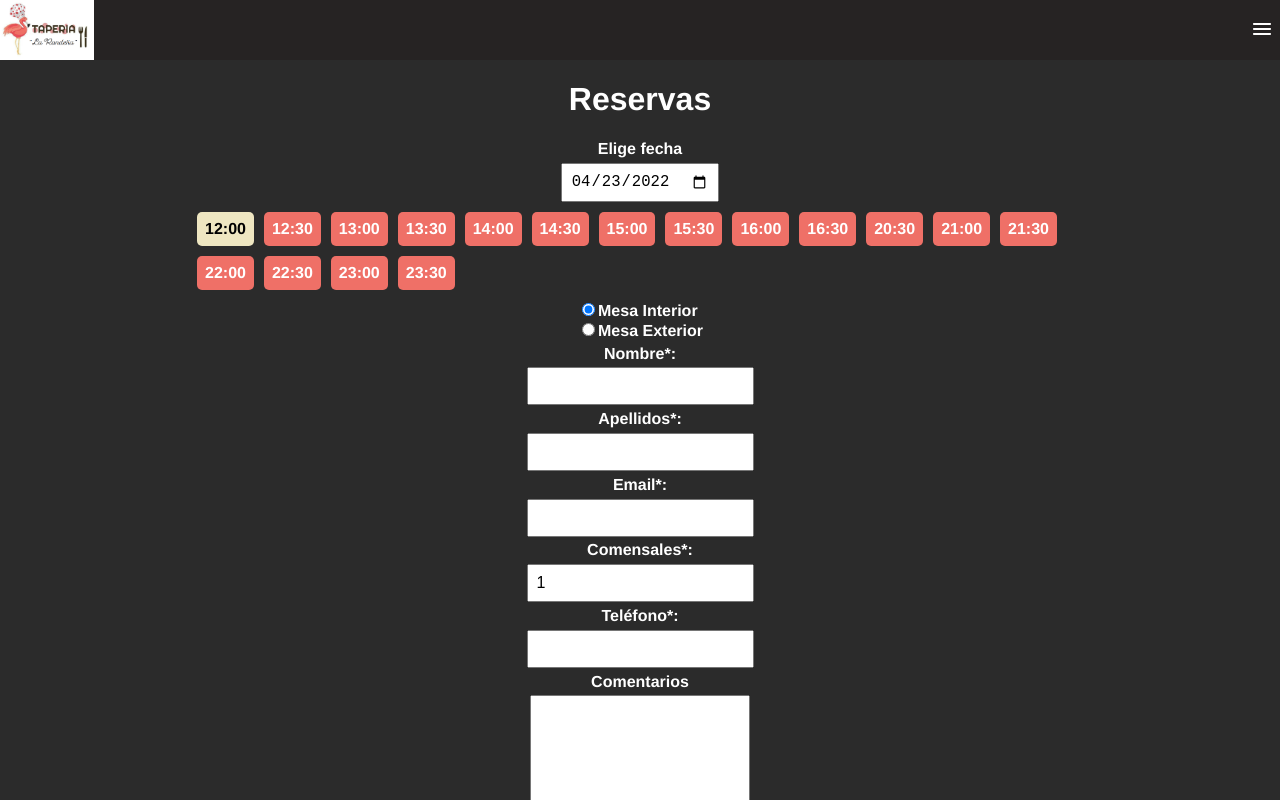
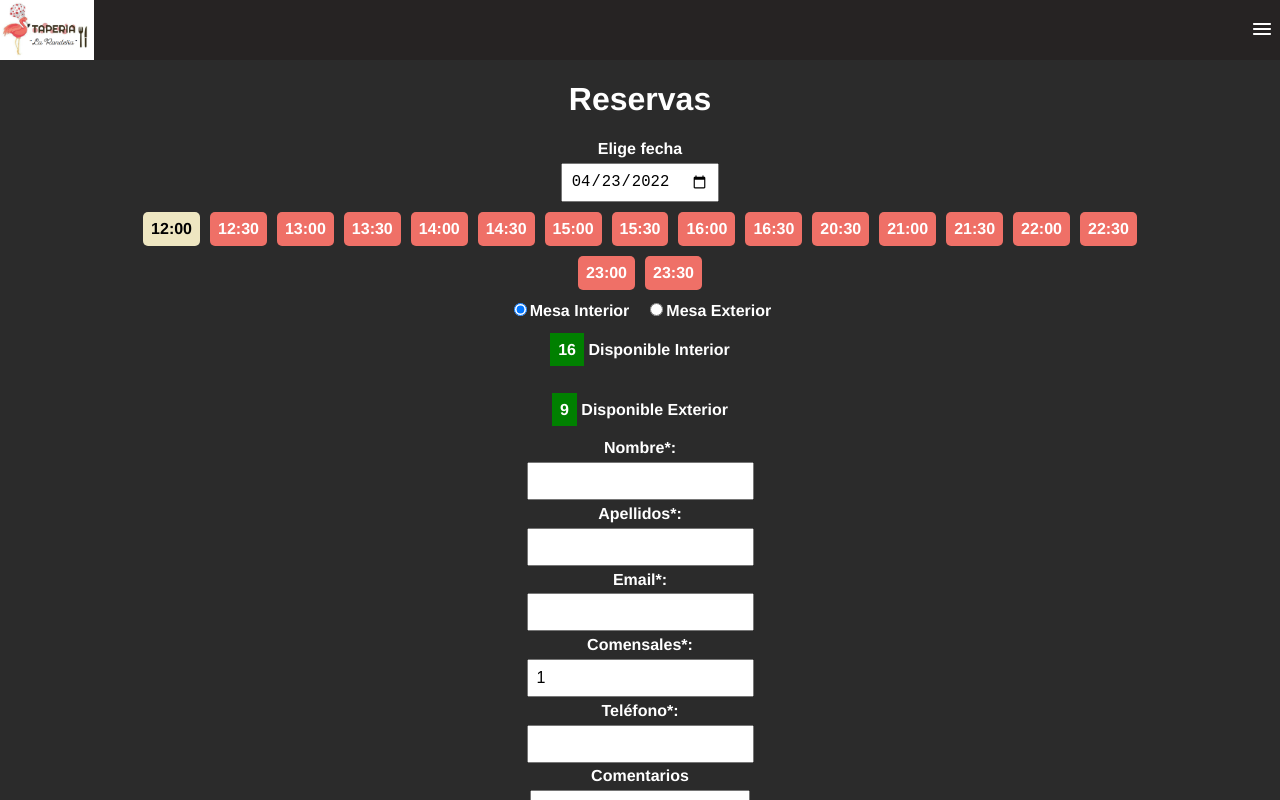
Before and after one commit to geminway92/taperia-rondenia, a Vue app: page /reservas in a window 1280 px wide. Shown: the top 800 px of the page. Built offline with nearby package versions, Linux system fonts and the light colour scheme; no server answers.

Commit message:
sweetalert library alerts now appear when I successfully book a table or when I do not book a table.

```diff
--- a/package.json
+++ b/package.json
@@ -10,7 +10,7 @@
   "dependencies": {
     "axios": "^0.26.1",
     "core-js": "^3.8.3",
-    "sweetalert2": "^11.4.8",
+    "sweetalert2": "^11.4.9",
     "vue": "^3.2.13",
     "vue-router": "^4.0.3"
   },
--- a/src/views/ReservasView.vue
+++ b/src/views/ReservasView.vue
@@ -75,6 +75,7 @@
                     <label for="hour2330">23:30</label>
                 </div>
             </div>
+
             <div class="container-toggle-tab">
 
                 <div>
@@ -86,6 +87,12 @@
                     <label for="tableExterior">Mesa Exterior</label>
                 </div>
             </div>
+
+            <div class="available-number">
+                <p><span>{{this.tableAvailableInterior}}</span> Disponible Interior</p>
+                <p><span>{{this.tableAvailableExterior}}</span> Disponible Exterior</p>
+            </div>
+
 
             <label for="nameInput">Nombre*:</label>
             <input id="nameInput" type="text" required v-model="clientForm.name">
@@ -112,11 +119,7 @@
 
             <button type="submit">Reservar</button>
         </form>
-        <div class="available-number">
 
-            <p><span>{{this.tableAvailableInterior}}</span> Disponible Interior</p>
-            <p><span>{{this.tableAvailableExterior}}</span> Disponible Exterior</p>
-        </div>
 
     </div>
     <FooterComponent/>
@@ -125,6 +128,7 @@
 <script>
 import FooterComponent from '@/components/FooterComponent.vue';
 import reserveApi from '../api/reserveApi'
+import Swal from 'sweetalert2'
 
 export default {
     name: 'reservasView',
@@ -163,33 +167,42 @@ export default {
            alert(isAvailableTable);
            if(isAvailableTable){
                try{
-                   const {data} = await reserveApi.post('reserves.json', {dayReserve: this.dateForm, hourReserve: this.checkedHour, zoneReserve: this.checkedTable, clientReserve: this.clientForm } )
-                    console.log(data)
+                    await reserveApi.post('reserves.json', {dayReserve: this.dateForm, hourReserve: this.checkedHour, zoneReserve: this.checkedTable, clientReserve: this.clientForm } )
+
+                    Swal.fire({
+                        title: 'Reserva Realizada',
+                        icon: 'success',
+                        showConfirmButton: false,
+                        timer: 1500
+                    })
 
                 }catch (error){
-                    console.log(error)
+                    Swal.fire({
+                        title: error.message,
+                        icon: 'error',
+                        confirmButtonText: 'Ok',
+                        confirmButtonColor: '#ef7067'
+                    })
                 }
             }else{
-                alert('No hay mesas disponibles');
+                Swal.fire({
+                    title: 'No hay mesas suficientes, prueba a otra hora',
+                    icon: 'error',
+                    confirmButtonText: 'Ok',
+                    confirmButtonColor: '#ef7067'
+                })
             }
 
         },
 
         async getReserveApi(){
-
             const {data} = await reserveApi.get('reserves.json' )
-
             const dataEntries = Object.values(data)
-            console.log(dataEntries, 'entries')
 
             this.checkAvailebleAllZone(dataEntries)
-
-            console.log(this.dateForm, this.checkedHour, this.checkedTable)
-            console.log(this.clientForm)
         },
 
         checkTableByDinners(){
-             //comprobar que la Mesa que solicito hay disponible para los comensales que tengo
             let tableNeed = 1
 
             this.clientForm.diners > 0  && this.clientForm.diners <= 4 ? tableNeed = 1
@@ -201,7 +214,7 @@ export default {
 
 
             if(this.checkedTable === 'Interior'){
-                console.log('ha entrado')
+
                 if(tableNeed <= this.tableAvailableInterior){
                      return true;
                 }else{
@@ -277,7 +290,8 @@ button:active{
 }
 .container-toggle-hour{
         display: flex;
-        width: 70%;
+        width: 80%;
+        justify-content: center;
         flex-wrap: wrap;
     }
 
@@ -313,6 +327,10 @@ input[type="text"], input[type="email"], input[type="number"], input[type="tel"]
     padding: .5em;
     font-size: 1em;
 }
+.container-toggle-tab{
+    display: flex;
+    gap: 1em;
+}
 .privacity-container{
     width: 80%;
     color:white;
@@ -340,5 +358,4 @@ textarea {
     color: white;
     padding: .5em;
 }
-
 </style>
```
Also changed, not shown: 1 other file (tests, documents, lock files or other folders).
